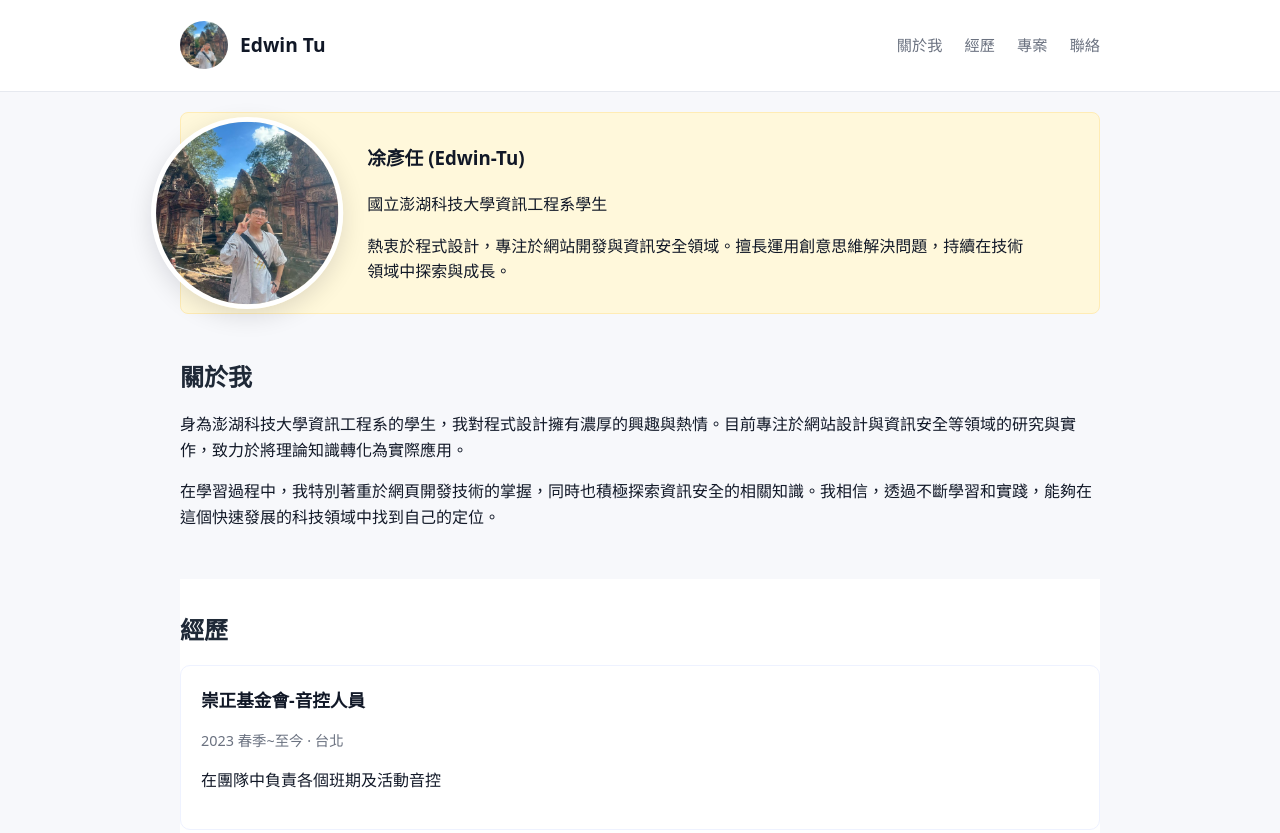
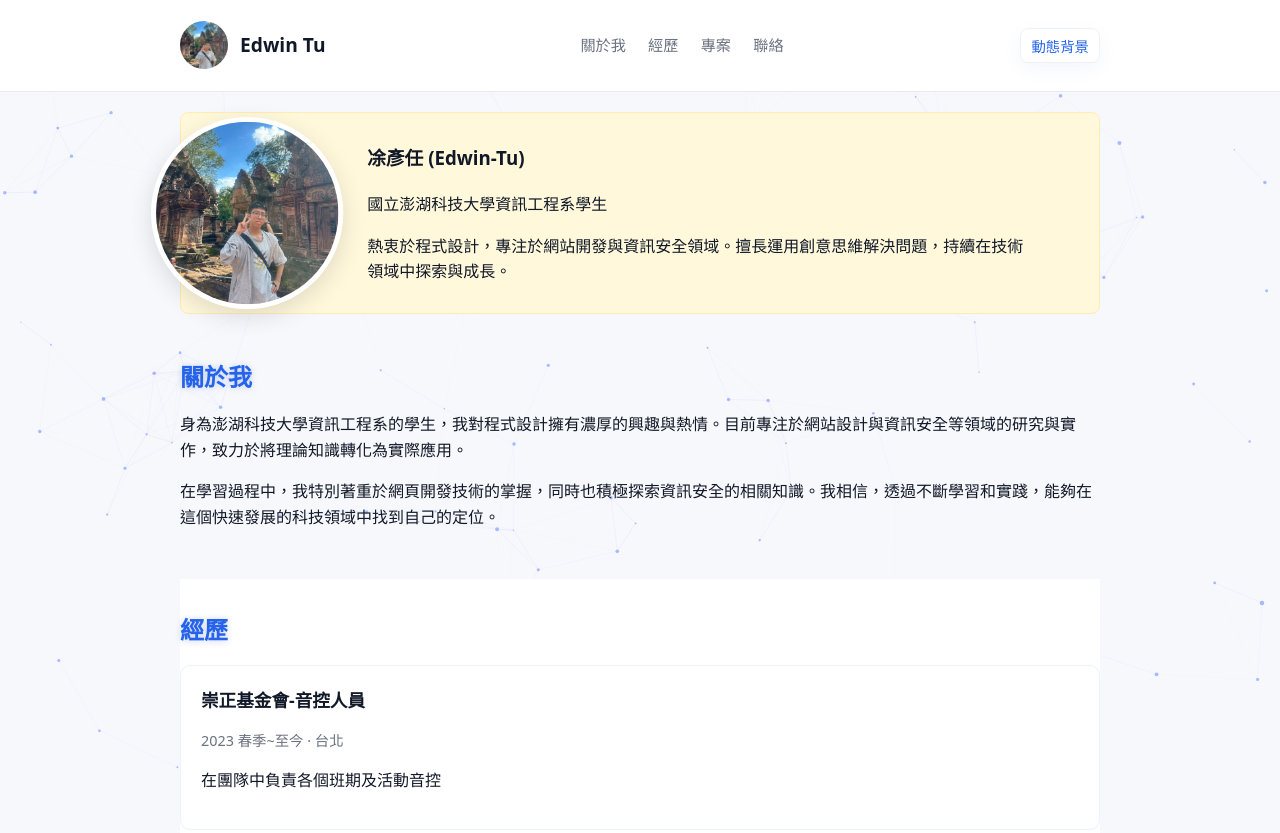
Before and after one commit to Edwin-Tu/EdwinTu.github.io, a plain HTML site: page index.html in a window 1280 px wide. Shown: the top 833 px of the page. Drawn offline with Linux system fonts and the light colour scheme.

Commit message:
新增科技風視覺效果

```diff
--- a/index.html
+++ b/index.html
@@ -12,6 +12,7 @@
   </style>
 </head>
 <body>
+  <canvas id="tech-bg" aria-hidden="true"></canvas>
   <header class="site-header">
     <div class="container header-inner">
         <div class="header-left">
@@ -26,6 +27,7 @@
         <a href="#projects">專案</a>
         <a href="#contact">聯絡</a>
       </nav>
+      <button id="toggle-visuals" class="visual-toggle" aria-pressed="true" title="切換背景動畫">動態背景</button>
     </div>
   </header>
 
@@ -100,5 +102,6 @@
       <small>© 凃彥任 — 個人介紹頁面</small>
     </div>
   </footer>
+  <script src="scripts/visuals.js" defer></script>
 </body>
 </html>
--- /dev/null
+++ b/scripts/visuals.js
@@ -0,0 +1,187 @@
+// Lightweight particle/line background for a tech look
+// - Respects prefers-reduced-motion and small screens (will not run there)
+// - Canvas covers entire viewport and is non-interactive (pointer-events:none)
+// - Toggle button with id "toggle-visuals" will enable/disable animation
+
+(function(){
+  const canvas = document.getElementById('tech-bg');
+  if(!canvas) return;
+  const ctx = canvas.getContext('2d');
+  let w = 0, h = 0, particles = [], animationId = null;
+  const mouse = {x: null, y: null, radius: 90};
+  const settings = {
+    baseCount: 50, // base particle count per area factor
+    maxDistance: 120,
+    speed: 0.3
+  };
+
+  function shouldRun(){
+    if(window.matchMedia && window.matchMedia('(prefers-reduced-motion: reduce)').matches) return false;
+    if(window.innerWidth <= 640) return false;
+    if(document.body && document.body.dataset && document.body.dataset.visuals === 'off') return false;
+    return true;
+  }
+
+  function resize(){
+    const dpr = window.devicePixelRatio || 1;
+    w = canvas.width = Math.max(1, Math.floor(window.innerWidth * dpr));
+    h = canvas.height = Math.max(1, Math.floor(window.innerHeight * dpr));
+    canvas.style.width = window.innerWidth + 'px';
+    canvas.style.height = window.innerHeight + 'px';
+    ctx.setTransform(dpr,0,0,dpr,0,0);
+
+    // recompute particle count based on area
+    const area = window.innerWidth * window.innerHeight;
+    const target = Math.max(30, Math.min(120, Math.floor(area / 16000)));
+    // if more particles needed, push new ones
+    while(particles.length < target){ particles.push(createParticle()); }
+    // if too many, trim
+    while(particles.length > target){ particles.pop(); }
+  }
+
+  function createParticle(){
+    return {
+      x: Math.random() * window.innerWidth,
+      y: Math.random() * window.innerHeight,
+      vx: (Math.random() - 0.5) * settings.speed * 2,
+      vy: (Math.random() - 0.5) * settings.speed * 2,
+      r: Math.random() * 1.8 + 0.6
+    };
+  }
+
+  function step(){
+    if(!shouldRun()){
+      cancelAnimationFrame(animationId);
+      animationId = null;
+      clearCanvas();
+      return;
+    }
+
+    ctx.clearRect(0,0,window.innerWidth,window.innerHeight);
+
+    // move and draw particles
+    for(let p of particles){
+      p.x += p.vx;
+      p.y += p.vy;
+
+      // wrap around
+      if(p.x < -10) p.x = window.innerWidth + 10;
+      if(p.x > window.innerWidth + 10) p.x = -10;
+      if(p.y < -10) p.y = window.innerHeight + 10;
+      if(p.y > window.innerHeight + 10) p.y = -10;
+
+      // mouse repulsion
+      if(mouse.x !== null){
+        const dx = p.x - mouse.x;
+        const dy = p.y - mouse.y;
+        const dist = Math.sqrt(dx*dx + dy*dy);
+        if(dist < mouse.radius){
+          const force = (mouse.radius - dist) / mouse.radius;
+          p.vx += (dx / dist) * 0.6 * force;
+          p.vy += (dy / dist) * 0.6 * force;
+        }
+      }
+
+      // draw point
+      ctx.beginPath();
+      ctx.fillStyle = 'rgba(160,180,255,0.9)';
+      ctx.arc(p.x, p.y, p.r, 0, Math.PI*2);
+      ctx.fill();
+    }
+
+    // draw lines between close particles
+    for(let i=0;i<particles.length;i++){
+      for(let j=i+1;j<particles.length;j++){
+        const a = particles[i];
+        const b = particles[j];
+        const dx = a.x - b.x;
+        const dy = a.y - b.y;
+        const dist = Math.sqrt(dx*dx + dy*dy);
+        if(dist < settings.maxDistance){
+          const alpha = 0.12 * (1 - dist / settings.maxDistance);
+          ctx.beginPath();
+          ctx.strokeStyle = `rgba(130,150,255,${alpha})`;
+          ctx.lineWidth = 1;
+          ctx.moveTo(a.x, a.y);
+          ctx.lineTo(b.x, b.y);
+          ctx.stroke();
+        }
+      }
+    }
+
+    animationId = requestAnimationFrame(step);
+  }
+
+  function clearCanvas(){
+    ctx.clearRect(0,0,canvas.width,canvas.height);
+  }
+
+  // input handlers
+  function onMove(e){
+    const rect = canvas.getBoundingClientRect();
+    mouse.x = (e.touches && e.touches[0]) ? e.touches[0].clientX : e.clientX;
+    mouse.y = (e.touches && e.touches[0]) ? e.touches[0].clientY : e.clientY;
+  }
+  function onLeave(){ mouse.x = null; mouse.y = null; }
+
+  // toggle control
+  function initToggle(){
+    const btn = document.getElementById('toggle-visuals');
+    if(!btn) return;
+    btn.addEventListener('click', function(){
+      const off = document.body.dataset.visuals === 'off';
+      document.body.dataset.visuals = off ? 'on' : 'off';
+      btn.setAttribute('aria-pressed', String(!off));
+      if(!off) { // just turned off
+        cancelAnimationFrame(animationId);
+        animationId = null;
+        clearCanvas();
+      } else {
+        // turned on
+        if(!animationId) animationId = requestAnimationFrame(step);
+      }
+    });
+  }
+
+  // visibility handling to save CPU
+  function onVisibility(){
+    if(document.hidden){
+      if(animationId) cancelAnimationFrame(animationId);
+      animationId = null;
+    } else {
+      if(!animationId && shouldRun()) animationId = requestAnimationFrame(step);
+    }
+  }
+
+  // init
+  function init(){
+    // default to on (unless explicitly off)
+    if(!document.body.dataset.visuals) document.body.dataset.visuals = 'on';
+
+    // skip if reduced motion or small screen
+    if(!shouldRun()) return;
+
+    resize();
+    // initial particles
+    const area = window.innerWidth * window.innerHeight;
+    const target = Math.max(30, Math.min(120, Math.floor(area / 16000)));
+    for(let i=0;i<target;i++) particles.push(createParticle());
+
+    window.addEventListener('resize', resize);
+    window.addEventListener('mousemove', onMove);
+    window.addEventListener('touchmove', onMove, {passive:true});
+    window.addEventListener('mouseout', onLeave);
+    window.addEventListener('touchend', onLeave);
+    document.addEventListener('visibilitychange', onVisibility);
+
+    initToggle();
+
+    animationId = requestAnimationFrame(step);
+  }
+
+  // Defer init until DOM ready
+  if(document.readyState === 'loading'){
+    document.addEventListener('DOMContentLoaded', init);
+  } else init();
+
+})();
--- a/style.css
+++ b/style.css
@@ -136,3 +136,29 @@ ul li:before{
 /* utility classes to nudge the whole inner block left/right */
 .template-note--shift-left .template-note-inner{transform:translateX(-8%)}
 .template-note--shift-right .template-note-inner{transform:translateX(8%)}
+
+/* --------- 科技風背景與樣式 --------- */
+/* canvas 背景（固定、覆蓋整個畫面且不影響互動） */
+#tech-bg{position:fixed;inset:0;width:100%;height:100%;z-index:-1;pointer-events:none;display:block}
+
+/* Neon / 科技風標題小調整（可接受性：保留可讀性） */
+h2{color:var(--accent);text-shadow:0 0 6px rgba(37,99,235,0.18),0 2px 8px rgba(2,6,23,0.08)}
+
+/* 英雄大頭照微光暈效果 */
+.hero-avatar{transition:box-shadow .35s ease, transform .35s ease}
+.hero-avatar:hover{transform:translateY(-4px) scale(1.02);box-shadow:0 10px 30px rgba(37,99,235,0.12),0 0 18px rgba(37,99,235,0.06)}
+
+/* 動態背景開關按鈕（簡潔） */
+.visual-toggle{background:transparent;border:1px solid rgba(16,24,40,0.06);padding:6px 10px;border-radius:8px;color:var(--muted);cursor:pointer;font-size:0.9rem}
+.visual-toggle[aria-pressed="true"]{box-shadow:0 6px 18px rgba(37,99,235,0.06);color:var(--accent)}
+
+/* 為效能與無障礙考量：在小螢幕或使用者偏好減動畫時，預設關閉動畫 */
+@media (max-width:640px){
+  #tech-bg{display:none}
+}
+@media (prefers-reduced-motion: reduce){
+  #tech-bg{display:none}
+}
+
+/* 當 body 設定 data-visuals="off" 時，關閉 canvas */
+body[data-visuals="off"] #tech-bg{display:none}
```
